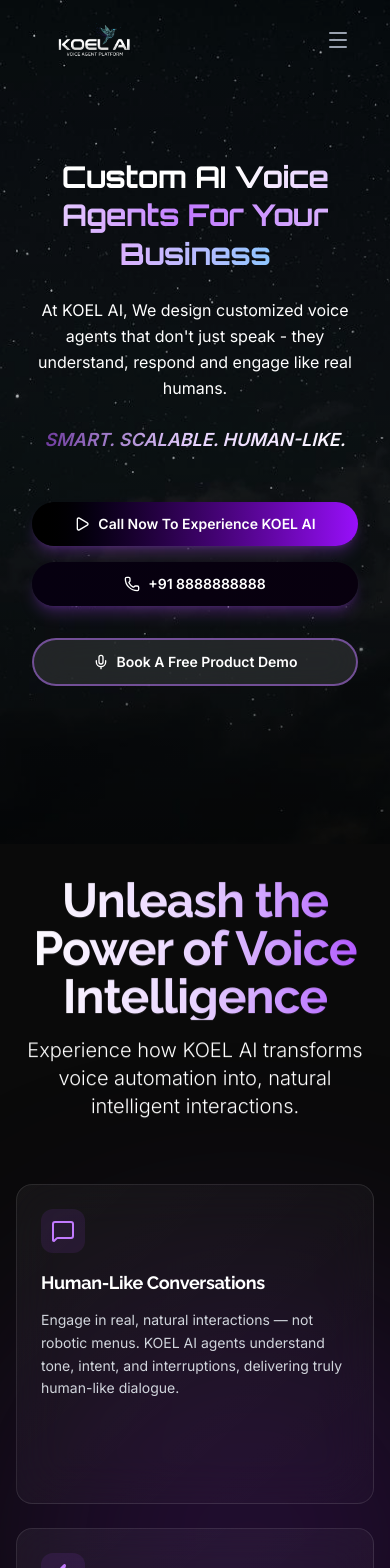
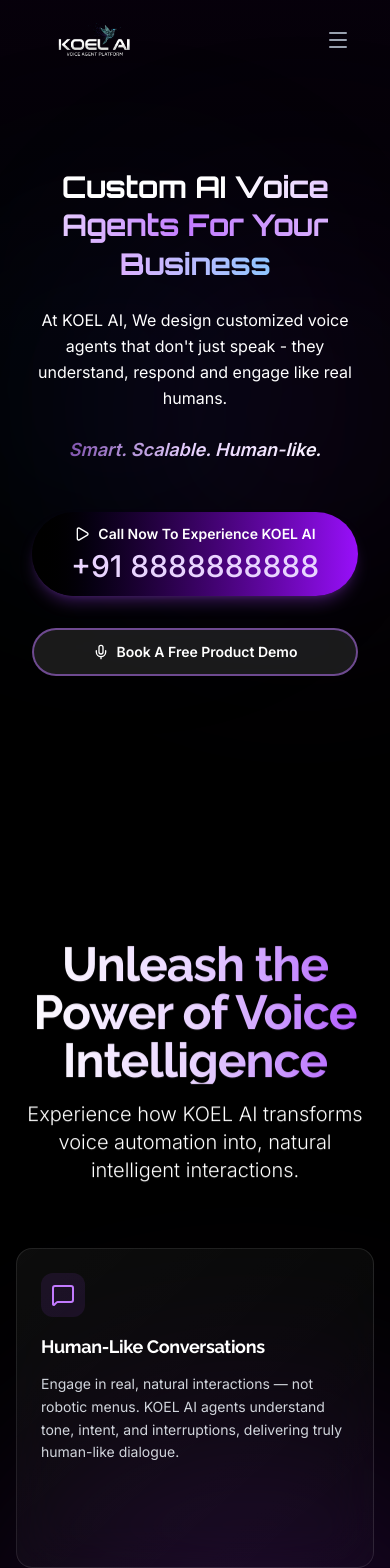
Before and after one commit to swaraj404/voice-agent-website, a Next.js app: page / in a window 390 px wide. Shown: the top 1568 px of the page. Built offline with nearby package versions, Linux system fonts and the light colour scheme.

Commit message:
home page final commit

```diff
--- a/src/app/page.tsx
+++ b/src/app/page.tsx
@@ -3,6 +3,7 @@
 import Features from "@/home/Features";
 import Demo from "@/home/Demo";
 import Contact from "@/home/Contact";
+import Footer from "@/home/Footer";
 
 export default function Home() {
   return (
@@ -12,6 +13,7 @@
       <Features />
       <Demo />
       <Contact />
+      <Footer />
     </div>
   );
 }
--- a/src/home/Contact.tsx
+++ b/src/home/Contact.tsx
@@ -17,11 +17,11 @@
     e.preventDefault();
     setIsSubmitting(true);
 
-    const GOOGLE_SCRIPT_URL = 'https://script.google.com/macros/s/AKfycbxVXpD6bK8M9-h9cUYucI86nCqHnwg-FLN4NQNlDrz4-MxQ9_57gYrAVrymon1puqJS/exec';
+    const GOOGLE_SCRIPT_URL = 'https://script.google.com/macros/s/AKfycbwaZqvU6doraQ75cGRVph8dWFCb0KuIh9DSkZPsdKXgW8PJ5Y4cjJ8Zr-g0v6L0HLO3/exec';
 
     try {
-      // Create FormData for better compatibility
-      const formDataToSend = new FormData();
+      // Use URLSearchParams instead of FormData for better CORS compatibility
+      const formDataToSend = new URLSearchParams();
       formDataToSend.append('name', formData.name);
       formDataToSend.append('email', formData.email);
       formDataToSend.append('phone', formData.phone);
@@ -29,9 +29,14 @@
 
       const response = await fetch(GOOGLE_SCRIPT_URL, {
         method: 'POST',
-        body: formDataToSend
+        mode: 'no-cors', // Important: Allows cross-origin requests
+        headers: {
+          'Content-Type': 'application/x-www-form-urlencoded',
+        },
+        body: formDataToSend.toString()
       });
 
+      // Note: With no-cors mode, we can't read the response, so we assume success
       // Clear form
       setFormData({
         name: '',
@@ -200,7 +205,7 @@
               transition={{ duration: 0.4, ease: "easeOut", delay: 0.1 }}
               className="will-change-transform"
             >
-              <div className="bg-gradient-to-br from-white/5 to-white/[0.02] backdrop-blur-xl rounded-3xl p-6 border border-white/10">
+              <div className="bg-gradient-to-br from-white/5 to-white/[0.02] backdrop-blur-xl rounded-3xl p-10.5 border border-white/10">
                 {/* <h3
                   className="text-xl md:text-2xl font-bold text-white mb-4"
                   style={{ fontFamily: 'var(--font-raleway)' }}
@@ -333,9 +338,15 @@
           transition={{ duration: 0.4, ease: "easeOut", delay: 0.2 }}
           className="text-center mt-20 will-change-transform"
         >
+          {/* Top decorative line */}
+          <div className="w-74 md:w-300 h-[1px] bg-white/40 mx-auto mb-6"></div>
+
           <p className="text-xl md:text-2xl text-gray-200 font-light italic">
             "Let's build the voice of your business — powered by KOEL AI."
           </p>
+
+          {/* Bottom decorative line */}
+          <div className="w-74 md:w-300 h-[1px] bg-white/40 mx-auto mt-6"></div>
         </motion.div>
       </div>
     </section>
--- a/src/home/Demo.tsx
+++ b/src/home/Demo.tsx
@@ -138,7 +138,7 @@
           >
             Hear Koel AI Speak in Every Language
           </h2>
-          <p className="text-xl md:text-2xl text-gray-400 font-light max-w-4xl mx-auto leading-relaxed">
+          <p className="text-xl md:text-2xl text-white font-light max-w-4xl mx-auto leading-relaxed">
             Listen to KOEL AI converse fluently across Indian and global languages with the same human like clarity.
           </p>
         </motion.div>
@@ -231,8 +231,8 @@
 
                       {/* Button Content - Hidden when playing */}
                       <div className={`relative z-10 flex items-center gap-2 transition-opacity duration-300 ${playingIndex === index ? 'opacity-0' : 'opacity-100'}`}>
-                        <Headphones className="w-4 h-4" />
-                        Listen Demo
+                        {/* <Headphones className="w-4 h-4" /> */}
+                        {demo.subtitle}
                       </div>
                     </button>
 
@@ -274,7 +274,7 @@
           transition={{ duration: 0.4, ease: "easeOut" }}
           className="text-center mb-12 will-change-transform"
         >
-          <p className="text-gray-400 text-base sm:text-lg md:text-xl lg:text-2xl max-w-full mx-auto px-4 whitespace-nowrap overflow-x-auto">All demos are powered by real AI voice agents - multilingual, low-latency, and customized for every brand.</p>
+          <p className="text-gray-400 text-base sm:text-lg md:text-xl lg:text-2xl max-w-full mx-auto px-4 whitespace-nowrap overflow-x-auto">All demos are powered by real AI voice agents - multilingual, low-latency and customized for every brand.</p>
         </motion.div>
 
         {/* CTA Button */}
--- a/src/home/Features.tsx
+++ b/src/home/Features.tsx
@@ -58,14 +58,13 @@
   ];
 
   return (
-    <section id="features" className="relative py-24 overflow-hidden -mt-40 pt-48">
-      {/* Multi-layered Gradient Background - starts transparent to blend with Hero */}
-      <div className="absolute inset-0 bg-gradient-to-b from-transparent from-0% via-transparent via-20% via-purple-950/80 via-50% to-black to-100%"></div>
+    <section id="features" className="relative py-24 overflow-hidden bg-black">
+      {/* Pure black background blending with Hero section */}
+      <div className="absolute inset-0 bg-black"></div>
 
-      {/* Radial gradient overlays for depth */}
-      <div className="absolute inset-0 bg-[radial-gradient(ellipse_at_top,_var(--tw-gradient-stops))] from-transparent via-transparent to-transparent"></div>
-      <div className="absolute inset-0 bg-[radial-gradient(ellipse_at_center,_var(--tw-gradient-stops))] from-purple-900/10 via-transparent to-transparent"></div>
-      <div className="absolute inset-0 bg-[radial-gradient(ellipse_at_bottom_right,_var(--tw-gradient-stops))] from-blue-900/20 via-transparent to-transparent"></div>
+      {/* Subtle radial gradient overlays for depth - very minimal */}
+      <div className="absolute inset-0 bg-[radial-gradient(ellipse_at_center,_var(--tw-gradient-stops))] from-purple-900/5 via-transparent to-transparent"></div>
+      <div className="absolute inset-0 bg-[radial-gradient(ellipse_at_bottom_right,_var(--tw-gradient-stops))] from-blue-900/5 via-transparent to-transparent"></div>
 
       {/* Animated gradient orbs for dynamic feel */}
       <div className="absolute top-[15%] left-0 w-[500px] h-[500px] bg-purple-900/30 rounded-full blur-[120px]"></div>
--- /dev/null
+++ b/src/home/Footer.tsx
@@ -0,0 +1,79 @@
+"use client";
+
+import { motion } from 'framer-motion';
+
+const Footer = () => {
+  return (
+    <footer className="relative bg-black py-16 sm:py-20 md:py-24 lg:py-32 overflow-hidden">
+      {/* Background Image - Bird (smaller, centered, rotated) */}
+      <div className="absolute inset-0 flex items-center justify-center pointer-events-none select-none z-0">
+        <div
+          className="bg-cover bg-center bg-no-repeat opacity-100"
+          style={{
+            width: '95%',
+            maxWidth: '1400px',
+            aspectRatio: '2/1',
+            backgroundImage: "url('/footer-bird.png')",
+            transform: "rotate(8deg)",
+          }}
+        ></div>
+      </div>
+
+      {/* Dark overlay to ensure text readability */}
+      <div className="absolute inset-0 bg-black/60"></div>
+
+      {/* Gradient overlay for depth */}
+      <div className="absolute inset-0 bg-gradient-to-b from-black/80 via-transparent to-black/80"></div>
+
+      {/* Subtle glow effect */}
+      <div className="absolute top-1/2 left-1/2 -translate-x-1/2 -translate-y-1/2 w-[800px] h-[800px] bg-purple-900/10 rounded-full blur-[150px]"></div>
+
+      <div className="relative w-full px-4 sm:px-6 lg:px-8 z-10">
+        {/* Large Brand Name - Full Width */}
+        <motion.div
+          initial={{ opacity: 0, y: 20 }}
+          whileInView={{ opacity: 1, y: 0 }}
+          viewport={{ once: true, margin: "-100px" }}
+          transition={{ duration: 0.6, ease: "easeOut" }}
+          className="text-center will-change-transform overflow-hidden"
+        >
+          <h2
+            className="text-4xl sm:text-5xl md:text-6xl lg:text-7xl xl:text-8xl 2xl:text-9xl font-bold text-white leading-none whitespace-nowrap"
+            style={{
+              fontFamily: 'var(--font-cinzel)',
+              letterSpacing: '0.2em',
+              transform: 'scaleX(1.5)'
+            }}
+          >
+            KOEL AI
+          </h2>
+        </motion.div>
+
+        {/* Optional: Small footer links/info below brand name */}
+        <motion.div
+          initial={{ opacity: 0 }}
+          whileInView={{ opacity: 1 }}
+          viewport={{ once: true, margin: "-100px" }}
+          transition={{ duration: 0.6, ease: "easeOut", delay: 0.2 }}
+          className="text-center mt-12 sm:mt-16 md:mt-20 space-y-4 will-change-transform max-w-[1400px] mx-auto"
+        >
+          <div className="flex flex-wrap justify-center gap-6 text-sm text-gray-400">
+            <a href="#" className="hover:text-white transition-colors">Terms of Use</a>
+            <span className="text-gray-600">|</span>
+            <a href="#" className="hover:text-white transition-colors">Privacy Notice</a>
+            <span className="text-gray-600">|</span>
+            <a href="#" className="hover:text-white transition-colors">Cookie Notice</a>
+            <span className="text-gray-600">|</span>
+            <a href="#" className="hover:text-white transition-colors">Trust Center</a>
+          </div>
+
+          <p className="text-sm text-gray-500">
+            ©KOEL AI {new Date().getFullYear()}
+          </p>
+        </motion.div>
+      </div>
+    </footer>
+  );
+};
+
+export default Footer;
--- a/src/home/Hero.tsx
+++ b/src/home/Hero.tsx
@@ -5,21 +5,17 @@
 
 const Hero = () => {
   return (
-    <section className="relative h-screen flex items-center justify-center overflow-hidden">
-      {/* Background Image - Optimized with will-change */}
-      <div
-        className="absolute inset-0 bg-cover bg-center bg-no-repeat will-change-auto"
-        style={{
-          backgroundImage: "url('/bg4.jpg')",
-          backgroundSize: 'cover',
-          backgroundPosition: 'center center',
-        }}
-      >
-        {/* Dark overlay to ensure text readability */}
-        <div className="absolute inset-0 bg-black/10"></div>
-      </div>
+    <section className="relative h-screen flex items-center justify-center overflow-hidden bg-black">
+      {/* Fully black background blending with Features section */}
+      <div className="absolute inset-0 bg-black"></div>
 
-      <div className="absolute inset-0 bg-gradient-to-b from-transparent via-black/20 to-black/60 will-change-auto"></div>
+      {/* Very subtle gradient overlays for depth */}
+      <div className="absolute inset-0 bg-gradient-to-b from-purple-950/10 via-transparent to-transparent"></div>
+      <div className="absolute inset-0 bg-[radial-gradient(ellipse_at_center,_var(--tw-gradient-stops))] from-purple-900/5 via-transparent to-transparent"></div>
+
+      {/* Subtle animated glow orbs */}
+      <div className="absolute top-1/4 left-1/4 w-[400px] h-[400px] bg-purple-900/10 rounded-full blur-[100px]"></div>
+      <div className="absolute bottom-1/3 right-1/4 w-[350px] h-[350px] bg-blue-900/10 rounded-full blur-[100px]"></div>
 
       {/* Content - Responsive padding and sizing */}
       <div className="relative z-10 w-full max-w-7xl mx-auto px-4 sm:px-6 md:px-8 lg:px-12 xl:px-16 text-center">
@@ -44,7 +40,7 @@
           </p>
 
           <p className="text-lg sm:text-xl md:text-2xl lg:text-3xl max-w-4xl mx-auto leading-relaxed font-semibold italic bg-gradient-to-r from-purple-900 via-purple-200 to-white bg-clip-text text-transparent px-4">
-            SMART. SCALABLE. HUMAN-LIKE.
+            Smart. Scalable. Human-like.
           </p>
 
           {/* CTA Buttons - Responsive sizing */}
@@ -52,23 +48,18 @@
             <motion.button
               whileHover={{ scale: 1.05 }}
               whileTap={{ scale: 0.95 }}
-              className="group bg-gradient-to-r from-black to-purple-600 text-white px-6 sm:px-8 md:px-10 py-3 sm:py-4 rounded-full text-sm sm:text-base font-semibold flex items-center justify-center gap-2 sm:gap-3 shadow-lg shadow-purple-500/25 hover:shadow-purple-500/40 transition-all duration-300 w-full sm:w-auto sm:min-w-[260px] md:min-w-[280px] will-change-transform"
+              className="group bg-gradient-to-r from-black to-purple-600 text-white px-6 sm:px-8 md:px-10 py-3 sm:py-4 rounded-full text-sm sm:text-base font-semibold flex flex-col items-center justify-center gap-1 shadow-lg shadow-purple-500/25 hover:shadow-purple-500/40 transition-all duration-300 w-full sm:w-auto sm:min-w-[260px] md:min-w-[280px] will-change-transform"
               style={{ fontFamily: 'var(--font-romono)' }}
+              onClick={() => window.open('tel:+918888888888', '_self')}
             >
-              <Play className="w-4 h-4 sm:w-5 sm:h-5 group-hover:scale-110 transition-transform" />
-              <span className="whitespace-nowrap">Call Now To Experience KOEL AI</span>
+              <div className="flex items-center gap-2 sm:gap-3">
+                <Play className="w-4 h-4 sm:w-5 sm:h-5 group-hover:scale-110 transition-transform" />
+                <span className="whitespace-nowrap">Call Now To Experience KOEL AI</span>
+              </div>
+              <span className="text-3xl sm:text-sm font-medium text-purple-200">+91 8888888888</span>
             </motion.button>
 
-            <motion.button
-              whileHover={{ scale: 1.05 }}
-              whileTap={{ scale: 0.95 }}
-              className="group bg-gradient-to-r from-[#060010] to-[#08000e] text-white px-6 sm:px-8 md:px-10 py-3 sm:py-4 rounded-full text-sm sm:text-base font-semibold hover:from-[#390159] hover:to-[#480170] transition-all duration-300 shadow-lg shadow-purple-500/25 hover:shadow-purple-500/40 flex items-center justify-center gap-2 sm:gap-3 w-full sm:w-auto sm:min-w-[260px] md:min-w-[280px] will-change-transform"
-              onClick={() => window.open('tel:+918888888888', '_self')}
-              style={{ fontFamily: 'var(--font-romono)' }}
-            >
-              <Phone className="w-4 h-4 sm:w-5 sm:h-5 group-hover:scale-110 transition-transform" />
-              <span className="whitespace-nowrap">+91 8888888888</span>
-            </motion.button>
+
           </div>
 
           <div className="flex items-center justify-center pt-2 sm:pt-4 px-4">
--- a/src/home/Navbar.tsx
+++ b/src/home/Navbar.tsx
@@ -20,28 +20,6 @@
     return () => window.removeEventListener('scroll', handleScroll);
   }, []);
 
-  useEffect(() => {
-    // Check if we need to scroll to a section after navigation
-    const hash = window.location.hash;
-    if (hash) {
-      // Small delay to ensure page is loaded
-      setTimeout(() => {
-        const sectionId = hash.substring(1);
-        const element = document.getElementById(sectionId);
-        if (element) {
-          const offset = 80;
-          const elementPosition = element.getBoundingClientRect().top;
-          const offsetPosition = elementPosition + window.pageYOffset - offset;
-
-          window.scrollTo({
-            top: offsetPosition,
-            behavior: "smooth"
-          });
-        }
-      }, 100);
-    }
-  }, []);
-
   const scrollToSection = (sectionId: string) => {
     const element = document.getElementById(sectionId);
     if (element) {
@@ -57,8 +35,20 @@
     }
   };
 
+  const scrollToTop = () => {
+    window.scrollTo({
+      top: 0,
+      behavior: "smooth"
+    });
+    setIsMenuOpen(false);
+  };
+
   const handleNavClick = (e: React.MouseEvent<HTMLAnchorElement>, href: string) => {
-    if (href.startsWith('#')) {
+    if (href === '/') {
+      // Home button - scroll to top
+      e.preventDefault();
+      scrollToTop();
+    } else if (href.startsWith('#')) {
       if (window.location.pathname === '/') {
         // On home page - scroll to section
         e.preventDefault();
@@ -92,7 +82,7 @@
             <div className="flex items-center justify-between h-20">
             {/* Logo - Responsive padding */}
             <div className="flex items-center flex-shrink-0 pl-4 sm:pl-8 md:pl-12 lg:pl-16 xl:pl-24 2xl:pl-28">
-                <div className="flex items-center space-x-0">
+                <button onClick={scrollToTop} className="flex items-center space-x-0 cursor-pointer">
                 <Image
                   src="/logo1.png"
                   alt="KoelAi Logo"
@@ -101,7 +91,7 @@
                   className="w-32 h-32 sm:w-36 sm:h-36 md:w-40 md:h-40 lg:w-48 lg:h-48 xl:w-56 xl:h-56 2xl:w-64 2xl:h-64 rounded-lg object-contain"
                   priority
                 />
-                </div>
+                </button>
             </div>
 
           {/* Desktop Navigation - Responsive spacing and hidden on smaller desktops */}
```
Also changed, not shown: public/footer-bird.png (added).
